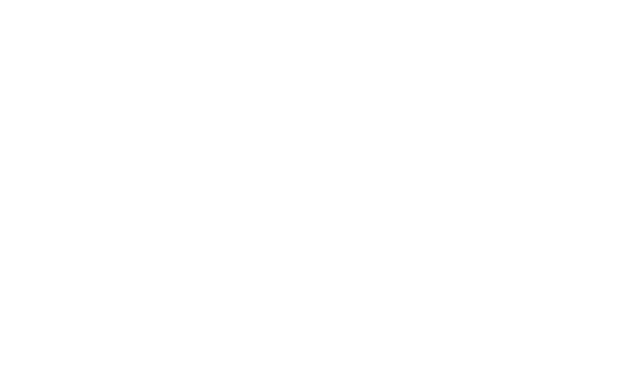
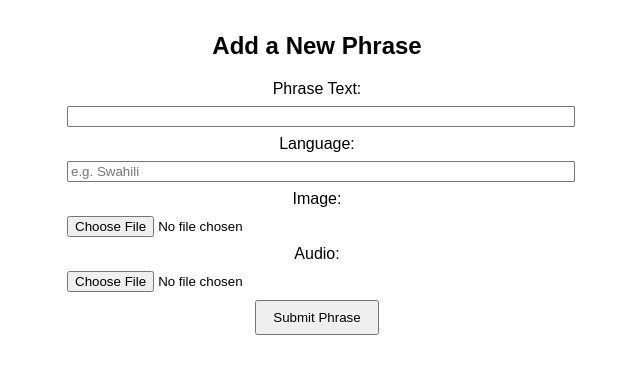
Before and after one commit to ArguableExorcist8/Lingolang, a React (Create React App) app in the folder frontend/: page /add-phrase in a window 1280 px wide. Before the commit this address had no page. Shown: the top 374 px of the page, without its empty margins (323-963 px from the left). Built offline with nearby package versions, Linux system fonts and the light colour scheme.

Commit message:
Day 5: Add AddPhrase & PhraseBank pages; wire uploads

```diff
--- a/frontend/src/App.js
+++ b/frontend/src/App.js
@@ -3,6 +3,8 @@ import React from 'react';
 import { BrowserRouter, Routes, Route } from 'react-router-dom';
 import SignUp from './pages/SignUp';
 import LanguageSelect from './pages/LanguageSelect';
+import PhraseBank from './pages/PhraseBank';
+import AddPhrase from './pages/AddPhrase';
 import './App.css';
 
 function App() {
@@ -12,6 +14,8 @@ function App() {
         <Routes>
           <Route path="/" element={<SignUp />} />
           <Route path="/languages" element={<LanguageSelect />} />
+          <Route path="/add-phrase" element={<AddPhrase />} />
+          <Route path="/phrases" element={<PhraseBank />} />
         </Routes>
       </BrowserRouter>
     </div>
--- /dev/null
+++ b/frontend/src/pages/AddPhrase.js
@@ -0,0 +1,75 @@
+// src/pages/AddPhrase.js
+import React, { useState } from 'react';
+import axios from 'axios';
+
+function AddPhrase() {
+  const [text, setText] = useState('');
+  const [language, setLanguage] = useState('');
+  const [image, setImage] = useState(null);
+  const [audio, setAudio] = useState(null);
+
+  const handleSubmit = async e => {
+    e.preventDefault();
+    const form = new FormData();
+    form.append('text', text);
+    form.append('language', language);
+    if (image) form.append('image', image);
+    if (audio) form.append('audio', audio);
+
+    try {
+      const res = await axios.post('/api/phrases', form, {
+        headers: { 'Content-Type': 'multipart/form-data' }
+      });
+      alert('Phrase added!');
+      setText(''); setLanguage(''); setImage(null); setAudio(null);
+    } catch (err) {
+      console.error(err.response || err);
+      alert('Failed to add phrase.');
+    }
+  };
+
+  return (
+    <div style={{ maxWidth: 500, margin: '2rem auto', fontFamily: 'sans-serif' }}>
+      <h2>Add a New Phrase</h2>
+      <form onSubmit={handleSubmit}>
+        <label>
+          Phrase Text:
+          <input
+            type="text" value={text}
+            onChange={e => setText(e.target.value)} required
+            style={{ width: '100%', margin: '0.5rem 0' }}
+          />
+        </label>
+        <label>
+          Language:
+          <input
+            type="text" value={language}
+            onChange={e => setLanguage(e.target.value)} required
+            placeholder="e.g. Swahili" style={{ width: '100%', margin: '0.5rem 0' }}
+          />
+        </label>
+        <label>
+          Image:
+          <input
+            type="file" accept="image/*"
+            onChange={e => setImage(e.target.files[0])}
+            style={{ display: 'block', margin: '0.5rem 0' }}
+          />
+        </label>
+        <label>
+          Audio:
+          <input
+            type="file" accept="audio/*"
+            onChange={e => setAudio(e.target.files[0])}
+            style={{ display: 'block', margin: '0.5rem 0' }}
+          />
+        </label>
+        <button type="submit" style={{ padding: '0.5rem 1rem' }}>
+          Submit Phrase
+        </button>
+      </form>
+    </div>
+  );
+}
+
+export default AddPhrase;
--- /dev/null
+++ b/frontend/src/pages/PhraseBank.js
@@ -0,0 +1,34 @@
+// src/pages/PhraseBank.js
+import React, { useState, useEffect } from 'react';
+import axios from 'axios';
+
+function PhraseBank() {
+  const [phrases, setPhrases] = useState([]);
+
+  useEffect(() => {
+    axios.get('/api/phrases')
+      .then(res => setPhrases(res.data))
+      .catch(err => console.error(err));
+  }, []);
+
+  return (
+    <div style={{ maxWidth: 800, margin: '2rem auto', fontFamily: 'sans-serif' }}>
+      <h2>Phrasebank</h2>
+      {phrases.map(p => (
+        <div key={p.id} style={{ border: '1px solid #ccc', padding: '1rem', margin: '1rem 0' }}>
+          <strong>{p.language}:</strong> {p.text}
+          {p.image && (
+            <div><img src={`/uploads/${p.image}`} alt="" style={{ maxWidth: '100%', marginTop: '0.5rem' }}/></div>
+          )}
+          {p.audio && (
+            <div style={{ marginTop: '0.5rem' }}>
+              <audio controls src={`/uploads/${p.audio}`}/>
+            </div>
+          )}
+        </div>
+      ))}
+    </div>
+  );
+}
+
+export default PhraseBank;
```
